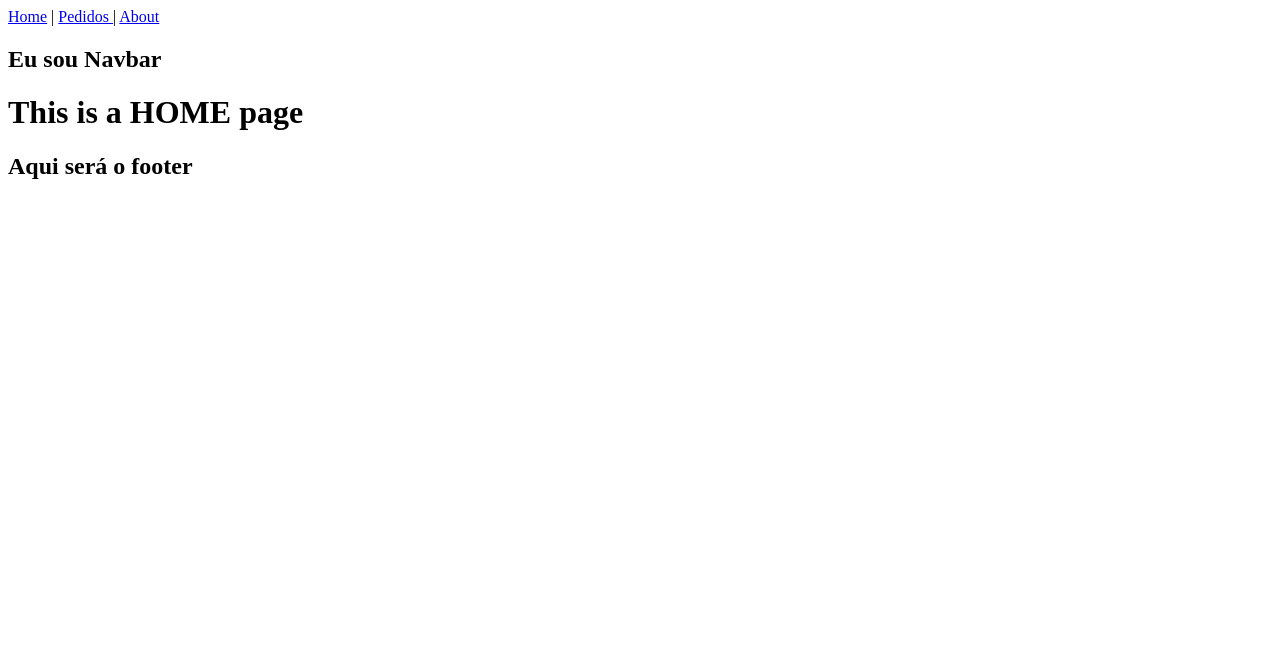
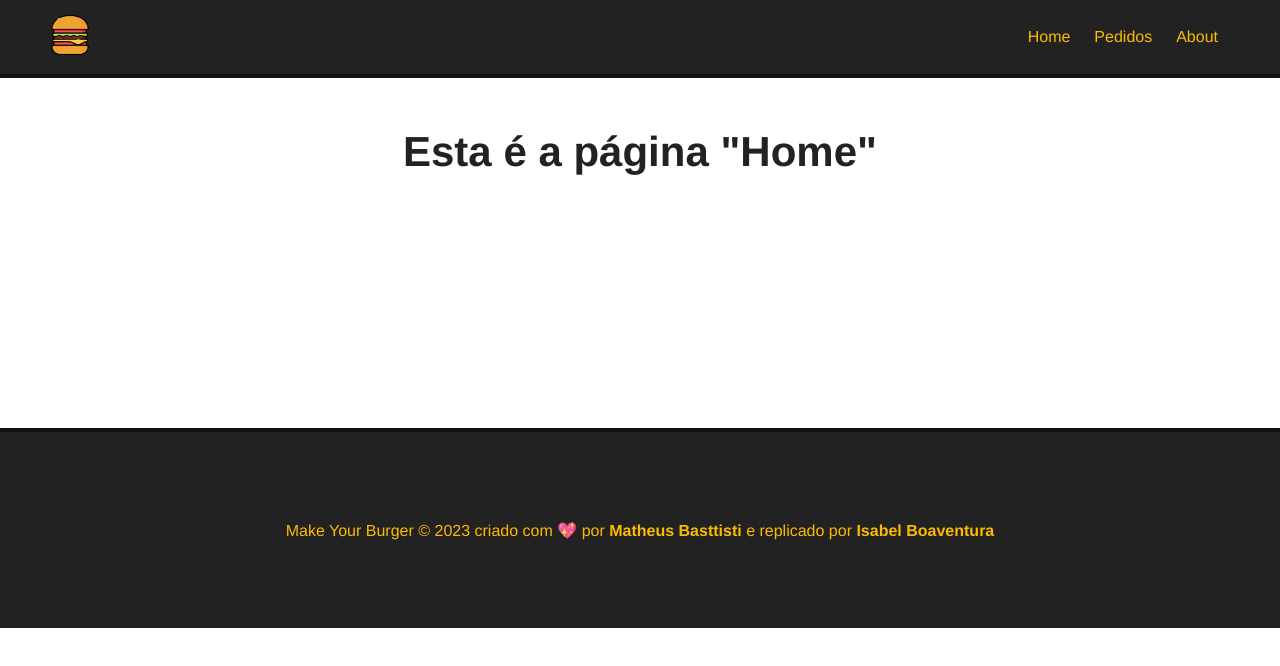
Before and after one commit to IsabelBoaventura/VueJs, a Vue app in the folder MatheusBasttisti/make_your_burger/: page / in a window 1280 px wide. Shown: the top 666 px of the page. Built offline with nearby package versions, Linux system fonts and the light colour scheme.

Commit message:
Finalizando aula 22

```diff
--- a/MatheusBasttisti/make_your_burger/src/App.vue
+++ b/MatheusBasttisti/make_your_burger/src/App.vue
@@ -1,5 +1,5 @@
 <template>
-    <Navbar />
+    <Navbar :logo="logo_src" :alt="alt_descricao"  />
 
     <router-view/>
 
@@ -16,6 +16,13 @@ export default {
     components:{
         Navbar,
         Footer
+    },
+    data() {
+        return {
+            logo_src: "/img/logo.png",
+            alt_descricao: "Make Your Burger"
+        }
+
     }
 
 }
@@ -23,4 +30,25 @@ export default {
 
 <style>
 
+*{
+    font-family: Helvetica;
+    padding: 0;
+    margin: 0;
+    box-sizing: border-box;
+}
+
+.main-container{
+    margin: 50px;
+    min-height: 250px;
+
+}
+
+h1{
+    text-align: center;
+    font-size: 42px;
+    margin-bottom: 30px;
+    color: #222;
+
+}
+
 </style>
--- a/MatheusBasttisti/make_your_burger/src/components/Footer.vue
+++ b/MatheusBasttisti/make_your_burger/src/components/Footer.vue
@@ -1,6 +1,6 @@
 <template>
-    <footer>
-        <h2>Aqui será o footer </h2>
+    <footer id="footer">
+        <p>Make Your Burger &copy;  {{ ano_atual }} criado com  &#128150;  por <b> {{ criador }}</b> e replicado por <b>{{ copiadora }}</b></p>
 
     </footer>
 </template>
@@ -8,6 +8,32 @@
 
 <script>
 export default {
-    name: "Footer"
+    name: "Footer",
+    data(){
+        return{
+            ano_atual: new Date().getFullYear(),
+            criador:'Matheus Basttisti',
+            copiadora: 'Isabel Boaventura'
+        }
+    }
+
+
+
 }
 </script>
+
+
+
+<style scoped>
+    #footer{
+        height: 200px;
+        background-color: #222;
+        border-top: 4px solid #111;
+        color: #fcba03;
+        display: flex;
+        align-items: center;
+        justify-content: center;
+        widows: 100%;
+
+    }
+</style>
--- a/MatheusBasttisti/make_your_burger/src/components/Navbar.vue
+++ b/MatheusBasttisti/make_your_burger/src/components/Navbar.vue
@@ -1,24 +1,56 @@
 <template>
     <div id="nav">
-       <router-link to="/">
-            <img src=""  id="logo">
+       <router-link to="/" id="logo-url" >
+            <img :src="logo" :alt="alt"  id="logo">
         </router-link>
 
-        <router-link to="/">Home</router-link> |
-        <router-link to="/pedidos">Pedidos </router-link> |
+        <router-link to="/">Home</router-link>
+        <router-link to="/pedidos">Pedidos </router-link>
         <router-link to="/about">About</router-link>
 
-        <h2>Eu sou Navbar</h2>
+
     </div>
 </template>
 
 <script>
 export default {
-    name: "Navbar"
+    name: "Navbar",
+    props: ["logo", "alt"]
 
 }
 </script>
 
 <style scoped>
+    #nav{
+        background-color: #222 ;
+        border-bottom: 4px solid #111;
+        padding: 15px 50px;
+        display: flex;
+        justify-content: flex-end;
+        align-items: center;
+
+    }
+    #nav #logo-url{
+        margin: auto;
+        margin-left: 0;
+
+    }
+
+    #logo{
+        width: 40px;
+        height: 40px;
+    }
+
+    #nav a{
+        color: #FCBA03;
+        text-decoration: none;
+        margin: 12px;
+        transition: .5s;
+
+    }
+
+    #nav a:hover{
+        color: #FFF;
+    }
 
 </style>
--- a/MatheusBasttisti/make_your_burger/src/views/HomeView.vue
+++ b/MatheusBasttisti/make_your_burger/src/views/HomeView.vue
@@ -1,8 +1,9 @@
 <template>
-  <div class="home">
+    <div class="main-container">
 
 
-    <h1>This is a HOME page</h1>
+
+    <h1>Esta é a página "Home"</h1>
 
 
 
--- a/MatheusBasttisti/make_your_burger/src/views/Pedidos.vue
+++ b/MatheusBasttisti/make_your_burger/src/views/Pedidos.vue
@@ -1,6 +1,6 @@
 <template>
-    <div class="pedidos">
-        <h2>Esta é a página de pedidos </h2>
+    <div class="main-container">
+        <h1>Esta é a página de pedidos </h1>
     </div>
 </template>
 
```
Also changed, not shown: 1 other file (tests, documents, lock files or other folders).
